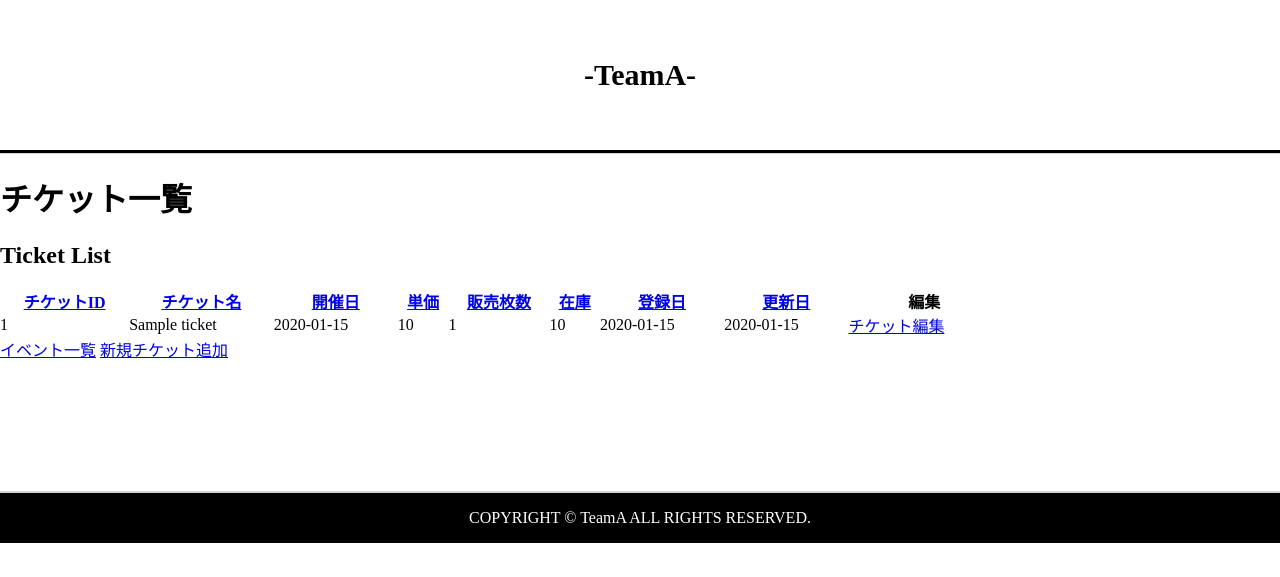
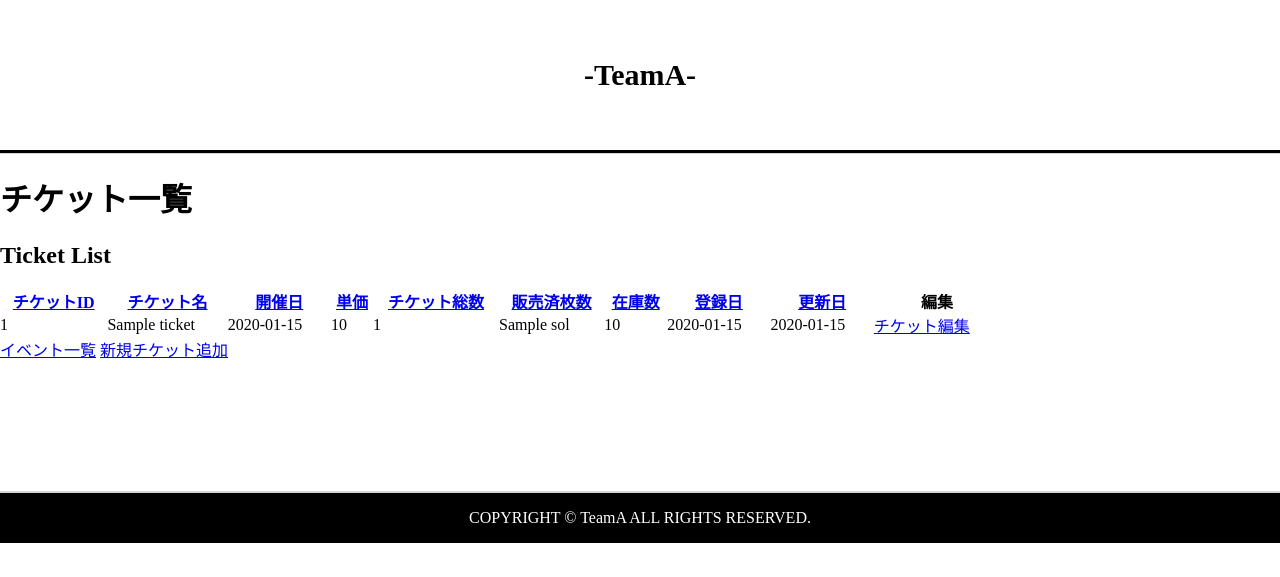
Before and after one commit to kenta0624/team_a_p1, a CakePHP app: the page made by app/View/Tickets/index.ctp in a window 1280 px wide. Shown: the part 20-597 px from the top of the page. Run offline with PHP 8.4 and a stand-in for CakePHP, Linux system fonts and the light colour scheme; the template is opened without the code that fills it: most values are stand-ins (such as "Sample title", 1, 10 or a date in 2020); data that the repository does not hold is empty; some libraries are stand-ins or nearby versions.

Commit message:
チケット総数、販売枚数、在庫数　追加

```diff
--- a/app/View/Tickets/index.ctp
+++ b/app/View/Tickets/index.ctp
@@ -12,8 +12,9 @@
                 <th><?php echo $this->Paginator->sort('ticket_name', 'チケット名'); ?></th>
                 <th><?php echo $this->Paginator->sort('event_date', '開催日'); ?></th>
                 <th><?php echo $this->Paginator->sort('price', '単価'); ?></th>
-                <th><?php echo $this->Paginator->sort('count', '販売枚数'); ?></th>
-                <th><?php echo $this->Paginator->sort('stock', '在庫'); ?></th>
+                <th><?php echo $this->Paginator->sort('count', 'チケット総数'); ?></th>
+                <th><?php echo $this->Paginator->sort('sold', '販売済枚数'); ?></th>
+                <th><?php echo $this->Paginator->sort('stock', '在庫数'); ?></th>
                 <th><?php echo $this->Paginator->sort('created', '登録日'); ?></th>
                 <th><?php echo $this->Paginator->sort('modified', '更新日'); ?></th>
                 <th class="actions"><?php echo __('編集'); ?></th>
@@ -28,6 +29,7 @@
                     <td><?php echo h(substr($ticket['Ticket']['event_date'],0,10)); ?>&nbsp;</td>
                     <td><?php echo h($ticket['Ticket']['price']); ?>&nbsp;</td>
                     <td><?php echo h(substr($ticket['Ticket']['count'],0,10)); ?>&nbsp;</td>
+                    <td><?php echo h(substr($ticket['Ticket']['sold'],0,10)); ?>&nbsp;</td>
                     <td><?php echo h(substr($ticket['Ticket']['stock'],0,10)); ?>&nbsp;</td>
                     <td><?php echo h(substr($ticket['Ticket']['created'],0,10)); ?>&nbsp;</td>
                     <td><?php echo h(substr($ticket['Ticket']['modified'],0,10)); ?>&nbsp;</td>
```
